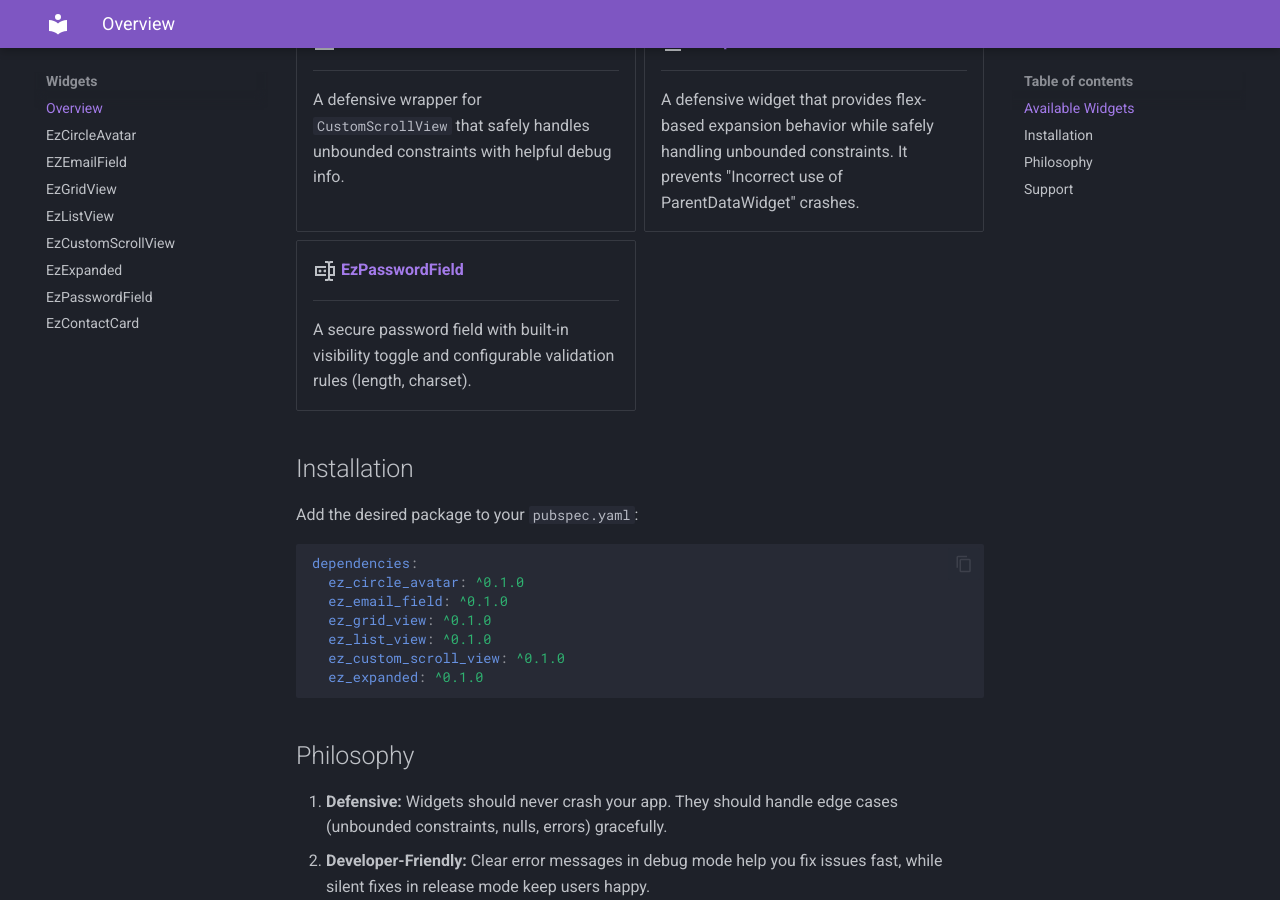
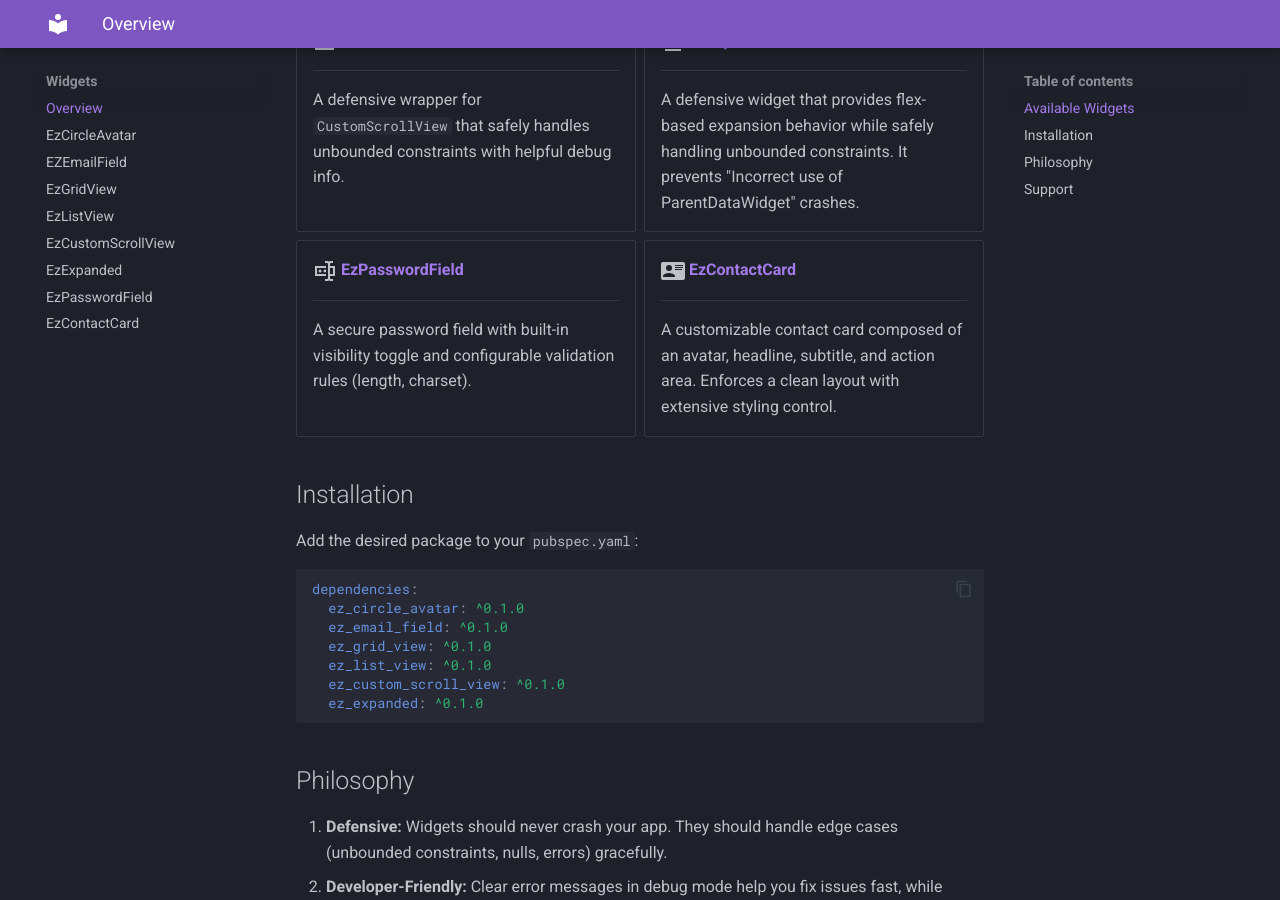
Before and after one commit to Evgenii-Zinner/ez-flutter-docs, an MkDocs documentation site: the page built from docs/index.md, in a window 1280 px wide and 900 px high, scrolled down 793 px. Built offline with MkDocs 1.6.1 and Material for MkDocs 9.7.7, drawn with Linux system fonts in a browser that asks for light colours.

Commit message:
docs: Add EzContactCard to index

```diff
--- a/docs/index.md
+++ b/docs/index.md
@@ -53,6 +53,12 @@ A collection of **simple, defensive, and developer-friendly** Flutter widgets de
 
     A secure password field with built-in visibility toggle and configurable validation rules (length, charset).
 
+-   :material-card-account-details:{ .lg .middle } **[EzContactCard](ez_contact_card.md)**
+
+    ---
+
+    A customizable contact card composed of an avatar, headline, subtitle, and action area. Enforces a clean layout with extensive styling control.
+
 </div>
 
 ## Installation
```
